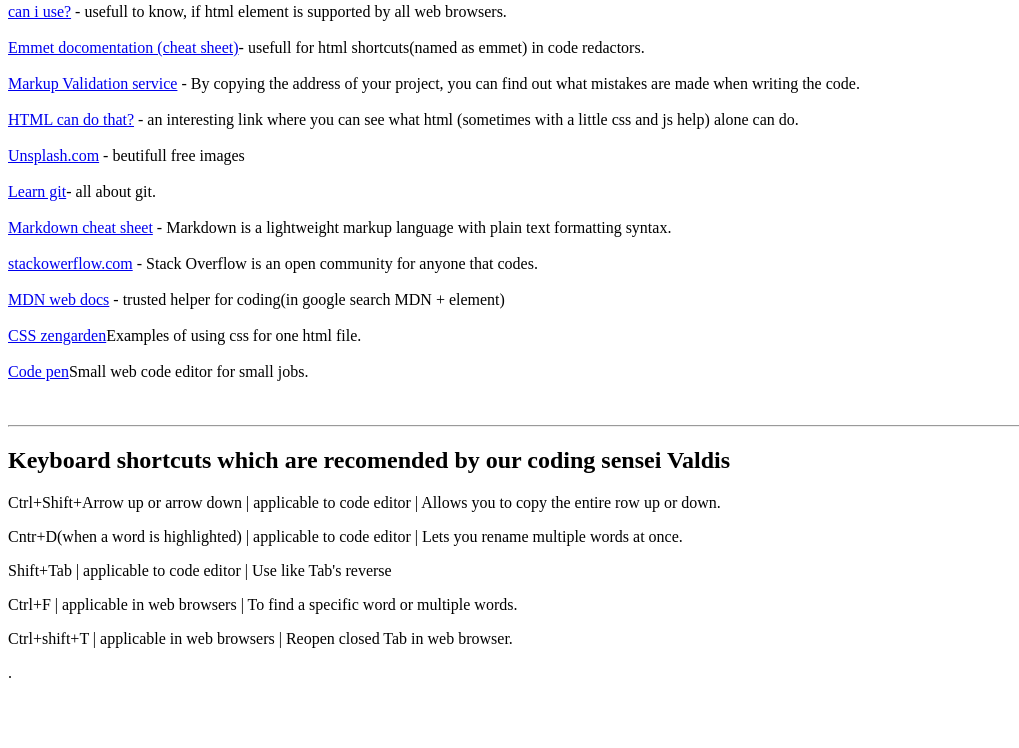
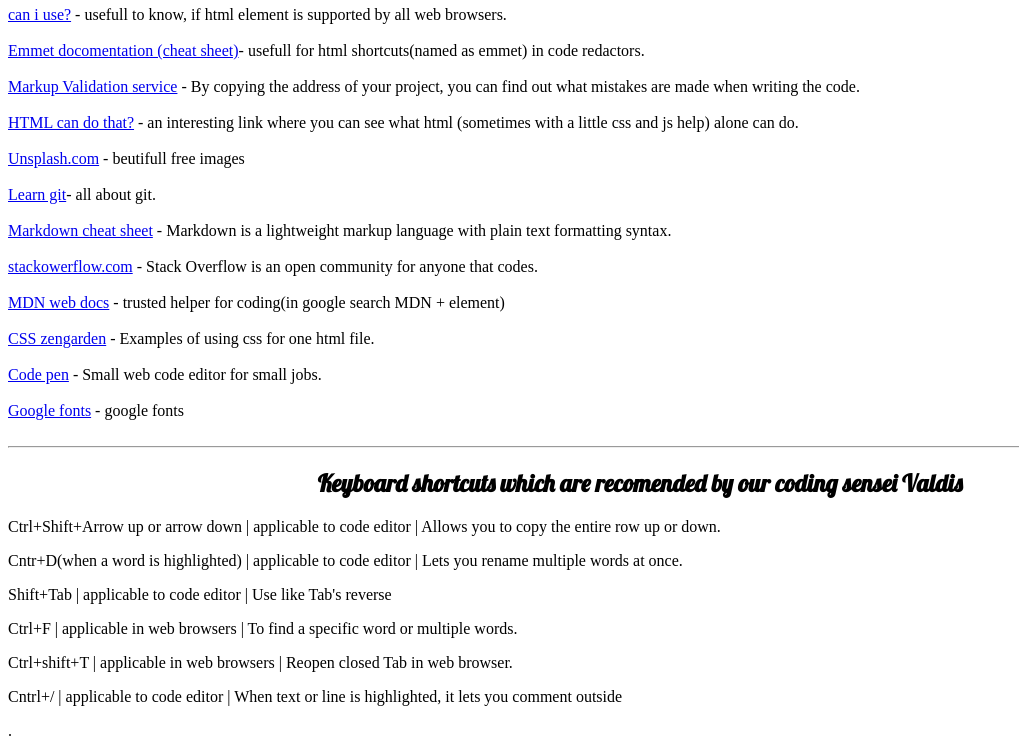
Before and after one commit to inflacijs/Deriga_info_no_Valda, a plain HTML site: page index.html in a window 1280 px wide. Shown: the part 77-825 px from the top of the page, without its empty margins (0-1019 px from the left). Before the commit the page ends 800 px from the top, so only its background shows below. Drawn offline with Linux system fonts and the light colour scheme.

Commit message:
11.07.2019

```diff
--- a/index.html
+++ b/index.html
@@ -5,6 +5,8 @@
     <meta name="viewport" content="width=device-width, initial-scale=1.0">
     <meta http-equiv="X-UA-Compatible" content="ie=edge">
     <title>Document</title>
+    <link href="https://fonts.googleapis.com/css?family=Lobster&display=swap" rel="stylesheet">
+    <link rel="stylesheet" href="style.css" type="">
 </head>
 <body>
     <h1>All usefull sites, what is given by our master Valdis</h1>
@@ -29,11 +31,11 @@
     <div><a href="https://developer.mozilla.org/en-US/docs/Web/HTML?fbclid=IwAR1l3DypCNqo24lKK68Ri-W4Ay0GFpiA9IZus_NuJ0O4j5W25_0vL-0p-nk" target="_blank">MDN web docs</a> -
         trusted helper for coding(in google search MDN + element)</div>
     <br>
-    <div><a href="http://csszengarden.com/" target="_blank">CSS zengarden</a>Examples of using css for one html file.</div>
+    <div><a href="http://csszengarden.com/" target="_blank">CSS zengarden</a> - Examples of using css for one html file.</div>
     <br>
-    <div><a href="https://codepen.io/" target="_blank">Code pen</a>Small web code editor for small jobs.</div>
+    <div><a href="https://codepen.io/" target="_blank">Code pen</a> - Small web code editor for small jobs.</div>
     <br>
-    <div><a href="" target="_blank"></a></div>
+    <div><a href="https://fonts.google.com" target="_blank">Google fonts</a> - google fonts</div>
     <br>
     <div><a href="" target="_blank"></a></div>
 
@@ -45,6 +47,7 @@
         <p>Shift+Tab | applicable to code editor | Use like Tab's reverse</p>
         <p>Ctrl+F | applicable in web browsers | To find a specific  word or multiple words.</p>
         <p>Ctrl+shift+T | applicable in web browsers | Reopen closed Tab in web browser.</p>
+        <p>Cntrl+/ | applicable to code editor | When text or line is highlighted, it lets you comment outside</p>
     </div>
 
 </body>
--- /dev/null
+++ b/style.css
@@ -0,0 +1,4 @@
+h1, h2 {
+    font-family: Lobster;
+    text-align: center;
+}
```
